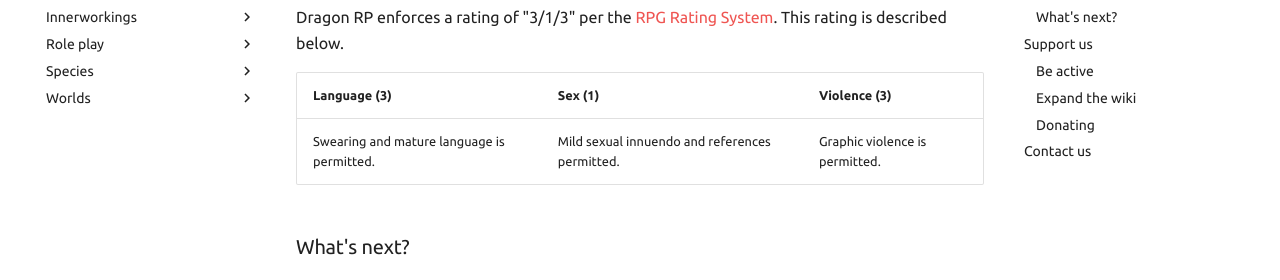
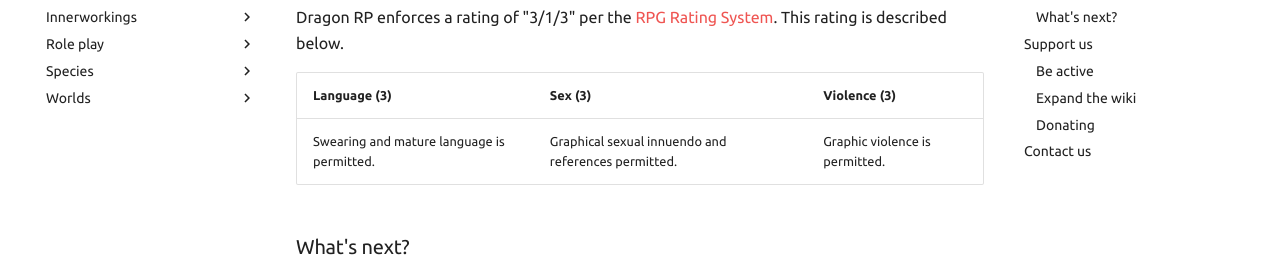
Before and after one commit to dragonprojects/dragonroleplay, an MkDocs documentation site: the page built from docs/index.md, in a window 1280 px wide and 900 px high, scrolled down 930 px. Shown: the part 172-452 px from the top of the window. Built offline with MkDocs 1.6.1 and Material for MkDocs 9.7.7, drawn with Linux system fonts in a browser that asks for light colours; comment, search, counter and statistics services are not loaded.

Commit message:
Update index.md

```diff
--- a/docs/index.md
+++ b/docs/index.md
@@ -33,12 +33,12 @@ Dragon RP enforces a rating of "3/1/3" per the [RPG Rating System](https://rpgra
 <table>
     <tr>
         <th>Language (3)</th>
-        <th>Sex (1)</th>
+        <th>Sex (3)</th>
         <th>Violence (3)</th>
     </tr>
     <tr>
         <td>Swearing and mature language is permitted.</td>
-        <td>Mild sexual innuendo and references permitted.</td>
+        <td>Graphical sexual innuendo and references permitted.</td>
         <td>Graphic violence is permitted.</td>
     </tr>
 </table>
```
